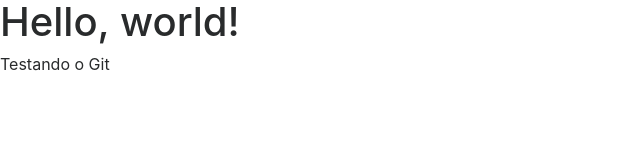
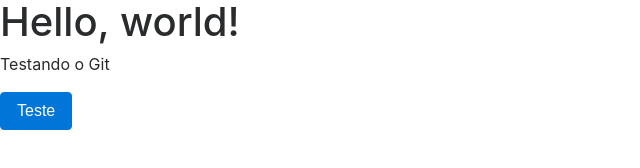
Before and after one commit to davicallegari/template, a plain HTML site: page index.html in a window 1280 px wide. Shown: the whole page, without its empty margins (0-640 px from the left). Drawn offline with nearby package versions, Linux system fonts and the light colour scheme.

Commit message:
changing index.html

```diff
--- a/index.html
+++ b/index.html
@@ -13,7 +13,7 @@
   <body>
     <h1>Hello, world!</h1>
       <p>Testando o Git</p>
-
+      <button class="btn btn-primary">Teste</button>
 
     <!-- Optional JavaScript -->
     <!-- jQuery first, then Popper.js, then Bootstrap JS -->
```
